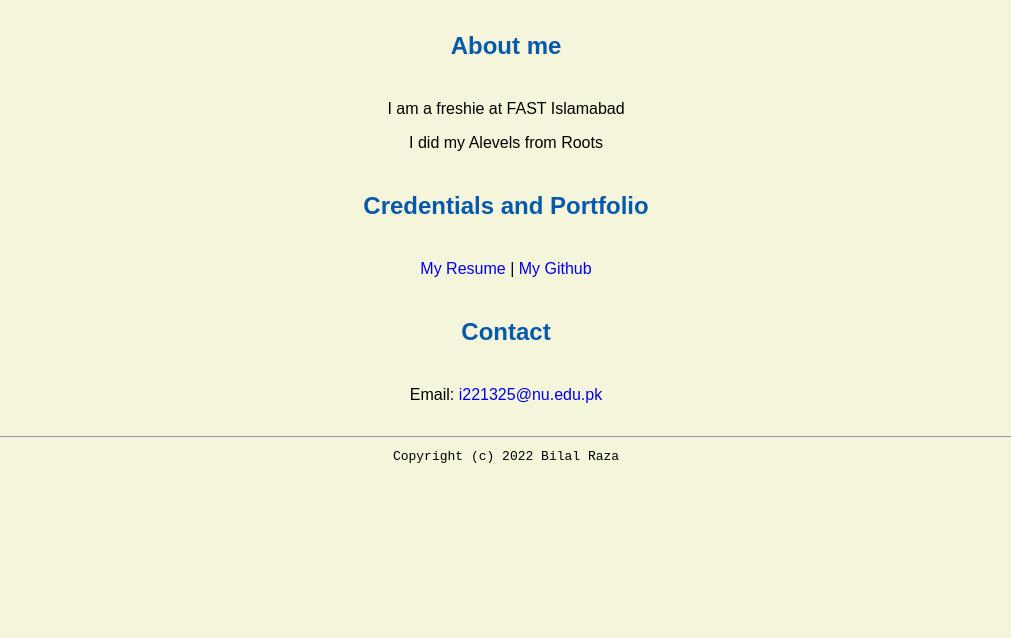
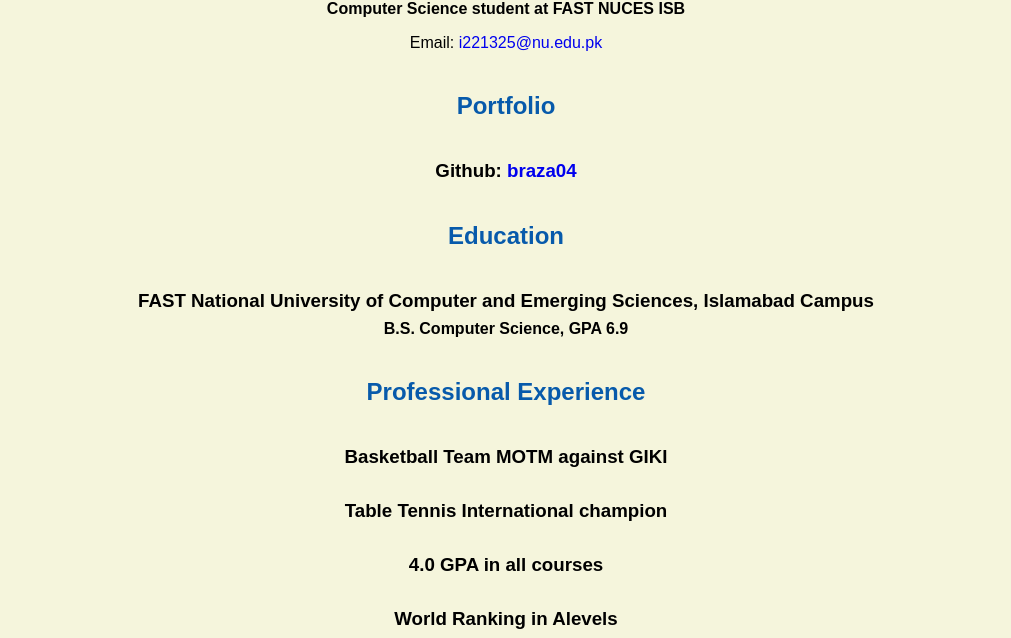
Before and after one commit to braza04/braza04.github.io, a plain HTML site: page index.html in a window 1280 px wide. Shown: the part 405-1043 px from the top of the page, without its empty margins (134-1145 px from the left). Before the commit the page ends 901 px from the top, so only its background shows below. Drawn offline with Linux system fonts and the light colour scheme.

Commit message:
Update index.html

```diff
--- a/index.html
+++ b/index.html
@@ -4,25 +4,26 @@
     <meta charset="utf-8">
     <title>Bilal's Portal</title>
     <link rel="stylesheet" href="css/master.css">
-    <link rel="Favi conIcon" href="images/favicon.ico" type= "images/x-icon">
+    <link rel="FaviconIcon" href="images/favicon.ico" type= "images/x-icon">
     <link rel="shortcut" href="images/favicon.ico" type = "images/x-icon">
     <meta name="viewport" content="width=device-width, initial-scale=1, shrink-to-fit=no">
     <meta name="name" content="Bilal Raza's portfolio">
     <meta name="robots" content="noindex, nofollow">
   </head>
   <body>
-    <img src="images\image1.jpeg" width=75% height=300px alt="Photo">
-    <h1>Bilal Raza's portfolio</h1>
-    <h2>About me</h2>
-    <p>I am a freshie at FAST Islamabad</p>
-    <p>I did my Alevels from Roots</p>
-    <h2>Credentials and Portfolio</h2>
-    <p><a href="resume.html">My Resume</a> | <a href="https://github.com/braza04">My Github</a></p>
-    <h2>Contact</h2>
-    <p>Email: <a href="mailto:i221325@nu.edu.pk">i221325@nu.edu.pk</a></p>
-   </body>
-   <footer>
-     <hr>
-     <code>Copyright (c) 2022 Bilal Raza</code>
-   </footer>
+      <img src="images/image1.jpeg" width=75% height=300px alt="Image">
+      <h1>Bilal Raza</h1>
+      <h4>Computer Science student at FAST NUCES ISB</h4>
+      <p>Email: <a href="mailto:i221325@nu.edu.pk" target="_blank">i221325@nu.edu.pk</a></p>
+      <h2>Portfolio</h2>
+      <h3>Github: <a href="https://github.com/braza04" target="_blank">braza04</a></h3>
+      <h2>Education</h2>
+      <h3>FAST National University of Computer and Emerging Sciences, Islamabad Campus</h3>
+      <h4>B.S. Computer Science, GPA 6.9</h4>
+      <h2>Professional Experience</h2>
+      <h3>Basketball Team MOTM against GIKI</h3>
+      <h3>Table Tennis International champion</h3>
+      <h3>4.0 GPA in all courses</h3>
+      <h3>World Ranking in Alevels</h3>
+  </body>
 </html>
```
